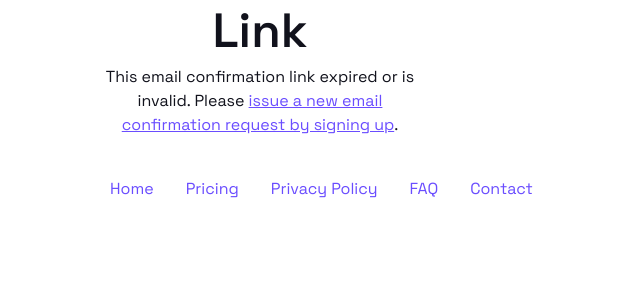
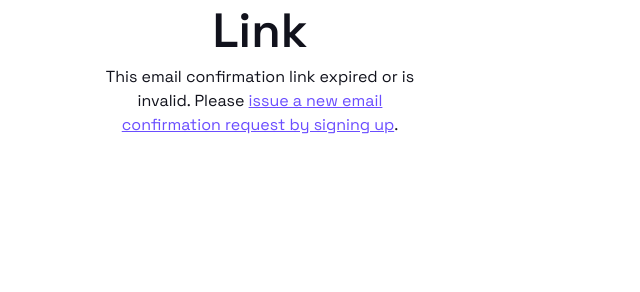
Before and after one commit to AIHumanize-com/aihumanize, a Django app: template humanizer_app/templates/account/email_confirm.html in a window 1280 px wide. Shown: the part 455-747 px from the top of the page, without its empty margins (0-640 px from the left). Run offline with Django 4.2, Linux system fonts and the light colour scheme; the template is opened without the code that fills it, so the values that code supplies are empty; parts of the project's set-up code (start-up, migrations or seed data) failed here and were passed over; some libraries are stand-ins or nearby versions.

Commit message:
footer is removed

```diff
--- a/humanizer_app/templates/account/email_confirm.html
+++ b/humanizer_app/templates/account/email_confirm.html
@@ -123,34 +123,7 @@
               </div>
             </div>
           </div>
-          <div class="nk-footer">
-            <div class="container-xl">
-              <div
-                class="d-flex align-items-center flex-wrap justify-content-between mx-n3"
-              >
-                <div class="nk-footer-links px-3">
-                  <ul class="nav nav-sm">
-                    <li class="nav-item">
-                      <a class="nav-link" href="/#">Home</a>
-                    </li>
-                    <li class="nav-item">
-                      <a class="nav-link" href="/#">Pricing</a>
-                    </li>
-                    <li class="nav-item">
-                      <a class="nav-link" href="/#">Privacy Policy</a>
-                    </li>
-                    <li class="nav-item">
-                      <a class="nav-link" href="/#">FAQ</a>
-                    </li>
-                    <li class="nav-item">
-                      <a class="nav-link" href="/#">Contact</a>
-                    </li>
-                  </ul>
-                </div>
 
-              </div>
-            </div>
-          </div>
         </div>
       </div>
     </div>
```
Also changed, not shown: humanizer_app/templates/account/verification_sent.html (+0 -27 lines).
